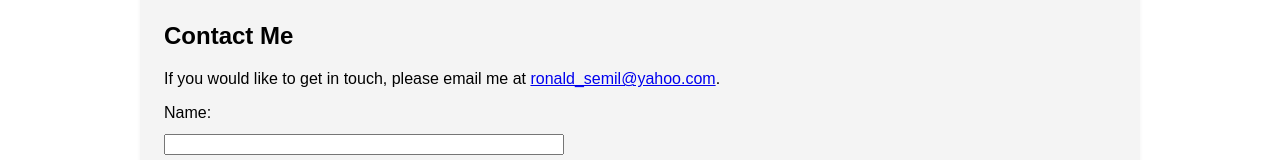
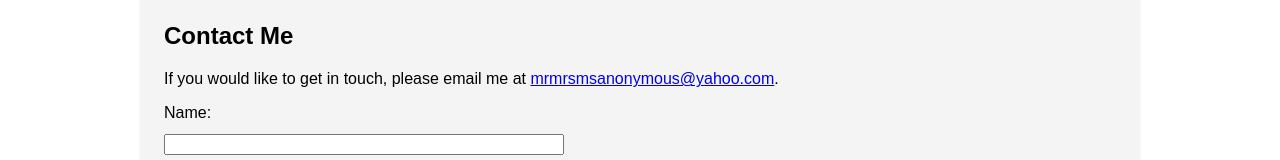
Before and after one commit to RonRecreated/Web-Project-Coursera, a plain HTML site: page index.html in a window 1280 px wide. Shown: the part 1611-1771 px from the top of the page. Drawn offline with Linux system fonts and the light colour scheme.

Commit message:
Update index.html email

```diff
--- a/index.html
+++ b/index.html
@@ -63,7 +63,7 @@
             <section>
                 <a id="contact"></a>
                 <h2>Contact Me</h2>
-                <p>If you would like to get in touch, please email me at <a href="mailto:ronald_semil@yahoo.com">ronald_semil@yahoo.com</a>.</p>
+                <p>If you would like to get in touch, please email me at <a href="mrmrsmsanonymous@yahoo.com">mrmrsmsanonymous@yahoo.com</a>.</p>
                 <form action="#" method="post">
                     <label for="name">Name:</label>
                     <input type="text" id="name" name="name" required>
```
